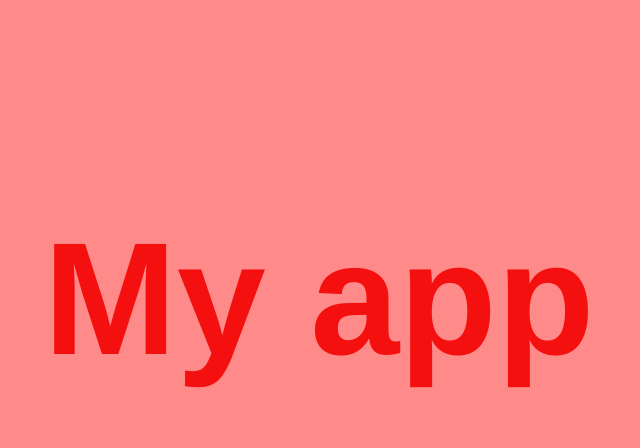
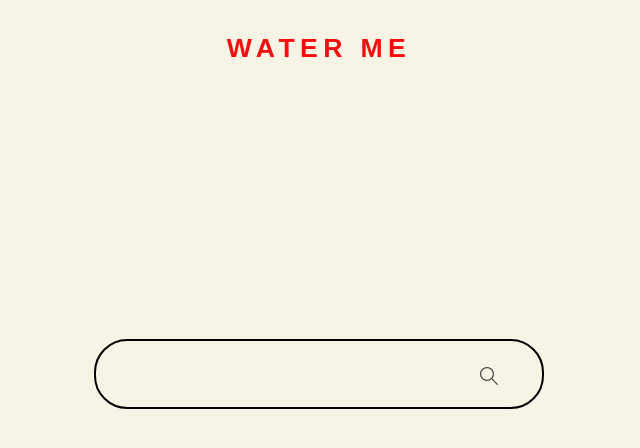
Before and after one commit to SinaGudbrandsen/myApp, a plain HTML site: page index.html in a window 1280 px wide. Shown: the whole page, without its empty margins (321-961 px from the left). Drawn offline with Linux system fonts and the light colour scheme.

Commit message:
Adding already existing files

```diff
--- a/index.html
+++ b/index.html
@@ -12,7 +12,18 @@
 
 <body>
 
-    <h1>My app</h1>
+    <h1 class="header">WATER ME</h1>
+
+    <div class="addPlants">
+
+            <form>
+                   <br>
+                    <input class="addPlantsTextField" type="text" name="addPlants"><br>
+
+            </form>
+
+
+    </div>
 	<script src="main.js"></script>
 </body>
 
--- a/main.js
+++ b/main.js
@@ -0,0 +1,22 @@
+var plants = new Array (
+    'monstera',
+    'bregne',
+    'elefantfot',
+    'vindusblad',
+);
+
+var el = document.getElementById('plants');
+console.log(plants[0]);
+
+
+function search() {
+
+    var txt = document.getElementById('addPlantsTextField').value;
+
+    var index = plants.indexOf(txt);
+
+    if(index == -1){
+        alert ('its here');
+    }
+
+}
--- a/style.css
+++ b/style.css
@@ -4,12 +4,94 @@
 
 body {
     font-family: "Helvetica Neue", sans-serif;
-    background: #ff8a8a;
+    background: #f7f4e6;
     margin: 0 auto;
     text-align: center;
-    padding-top: 100px;
-
     font-size: 60pt;
     font-weight: 600;
     color: #f51010;
+
 }
+
+.header {
+    font-family: 'futura', sans-serif;
+    font-size: 40pt;
+    letter-spacing: 4pt;
+    text-align: center;
+    padding-top: 300px;
+}
+/* Animating the header*/
+
+.header {
+    animation-name: headerToTop;
+    animation-duration: 1.5s;
+    animation-fill-mode: forwards;
+    animation-delay: 2s;
+}
+
+@keyframes headerToTop{
+    from {
+        text-align: center;
+        padding-top: 300px;
+    }
+
+    to {
+      text-align: center;
+      padding-top: 15px;
+      font-size: 20pt;
+    }
+  }
+
+.addPlants {
+    margin: 275px auto;
+    font-size: 15px;
+    color: black;
+    width: 450px;
+    height: 70px;
+    border: 2px solid black;
+    border-radius: 25pt;
+    opacity: 0;
+}
+.addPlants p {
+    padding-top: 5px;
+}
+/* Animating the input field*/
+
+.addPlants{
+    animation-name: addPlantsButton;
+    animation-fill-mode: forwards;
+    animation-duration: 1.5s;
+    animation-delay: 3s;
+}
+
+@keyframes addPlantsButton {
+
+   from {
+
+        opacity: 0;
+    }
+    to {
+
+        opacity: 1;
+
+    }
+}
+
+/* styling input field*/
+
+.addPlantsTextField {
+
+    background-image: url(Pic/search.svg);
+    background-size: 20px 20px;
+    background-position: 360px 8px;
+   background-repeat: no-repeat;
+   padding-top: 5px;
+   border: none;
+   background-color: #f7f4e6;
+   outline: none;
+   width: 400px;
+   height: 30px;
+   font-size: 15px;
+   padding-left: 40px;
+
+}
```
Also changed, not shown: Pic/search.svg (added), 1 other file.
